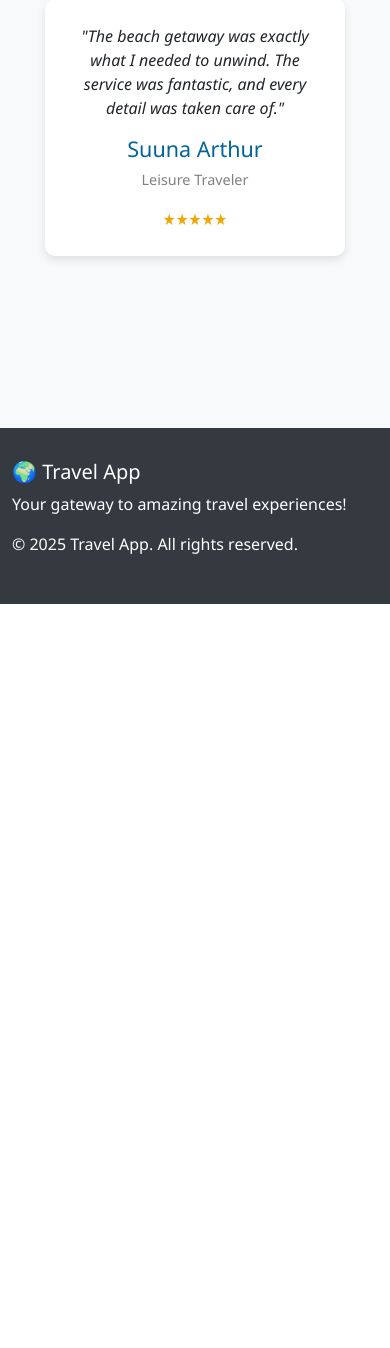
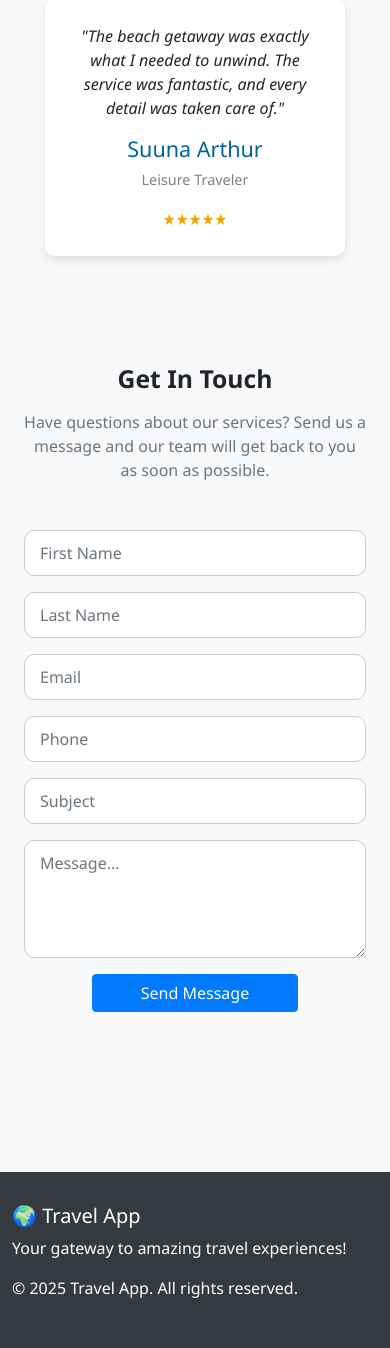
Before and after one commit to arthursuuna/travel_app, a Flask app: page / in a window 390 px wide. Shown: the part 3989-5337 px from the top of the page. Before the commit the page ends 4593 px from the top, so only its background shows below. Run offline with Flask 3, Linux system fonts and the light colour scheme.

Commit message:
Added message us section

```diff
--- a/app/routes/main.py
+++ b/app/routes/main.py
@@ -99,3 +99,41 @@ def contact():
         return redirect(url_for("main.contact"))
 
     return render_template("contact.html", form=form)
+
+
+@main_bp.route("/send-message", methods=["POST"])
+def send_message():
+    """
+    Handle contact form submission from homepage.
+    Processes the message and sends notifications.
+    """
+    try:
+        # Get form data
+        first_name = request.form.get("first_name")
+        last_name = request.form.get("last_name")
+        email = request.form.get("email")
+        phone = request.form.get("phone")
+        subject = request.form.get("subject")
+        message = request.form.get("message")
+
+        # Basic validation
+        if not all([first_name, last_name, email, subject, message]):
+            flash("Please fill in all required fields.", "error")
+            return redirect(url_for("main.index"))
+
+        # Here you could save to database or send email
+        # For now, just show success message
+        flash(
+            f"Thank you {first_name}! Your message has been sent. We'll get back to you soon.",
+            "success",
+        )
+
+        # Optional: Send notification email (if configured)
+        # send_inquiry_notification_email(first_name, last_name, email, subject, message)
+
+    except Exception as e:
+        flash(
+            "Sorry, there was an error sending your message. Please try again.", "error"
+        )
+
+    return redirect(url_for("main.index"))
--- a/app/templates/index.html
+++ b/app/templates/index.html
@@ -206,6 +206,39 @@
     </div>
   </div>
 </section>
+<!-- Get In Touch Section -->
+<section id="contact" class="py-5 text-center">
+    <div class="container">
+        <h2 class="fw-bold mb-3">Get In Touch</h2>
+        <p class="mb-5 text-muted">Have questions about our services? Send us a message and our team will get back to you as soon as possible.</p>
+
+        <form action="{{ url_for('main.send_message') }}" method="POST" class="row g-3 justify-content-center">
+            <input type="hidden" name="csrf_token" value="{{ csrf_token() }}"/>
+            <div class="col-md-6 col-lg-3">
+                <input type="text" name="first_name" class="form-control" placeholder="First Name" required>
+            </div>
+            <div class="col-md-6 col-lg-3">
+                <input type="text" name="last_name" class="form-control" placeholder="Last Name" required>
+            </div>
+            <div class="col-md-6 col-lg-3">
+                <input type="email" name="email" class="form-control" placeholder="Email" required>
+            </div>
+            <div class="col-md-6 col-lg-3">
+                <input type="tel" name="phone" class="form-control" placeholder="Phone">
+            </div>
+            <div class="col-12 col-lg-6">
+                <input type="text" name="subject" class="form-control" placeholder="Subject" required>
+            </div>
+            <div class="col-12 col-lg-6">
+                <textarea name="message" class="form-control" rows="4" placeholder="Message..." required></textarea>
+            </div>
+            <div class="col-12">
+                <button type="submit" class="btn btn-primary px-5">Send Message</button>
+            </div>
+        </form>
+    </div>
+</section>
+
 
 
 </div> <!-- /.main-content -->
@@ -257,5 +290,17 @@ body {
 .main-content {
     flex: 1;
 }
+
+#contact input, #contact textarea {
+    border-radius: 10px;
+    padding: 10px 15px;
+    border: 1px solid #ccc;
+    box-shadow: none;
+    transition: border-color 0.3s ease-in-out;
+}
+#contact input:focus, #contact textarea:focus {
+    border-color: #007BFF;
+    outline: none;
+}
 </style>
 {% endblock %}
```
